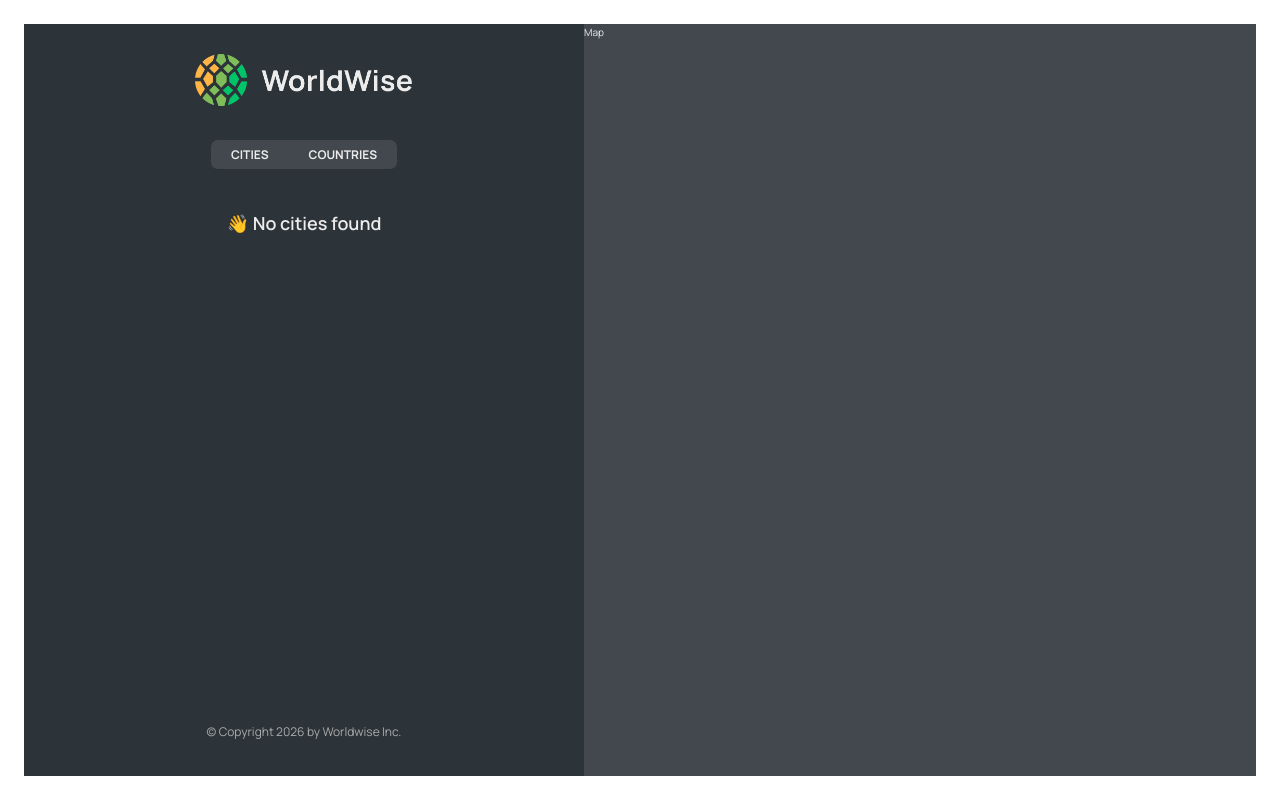
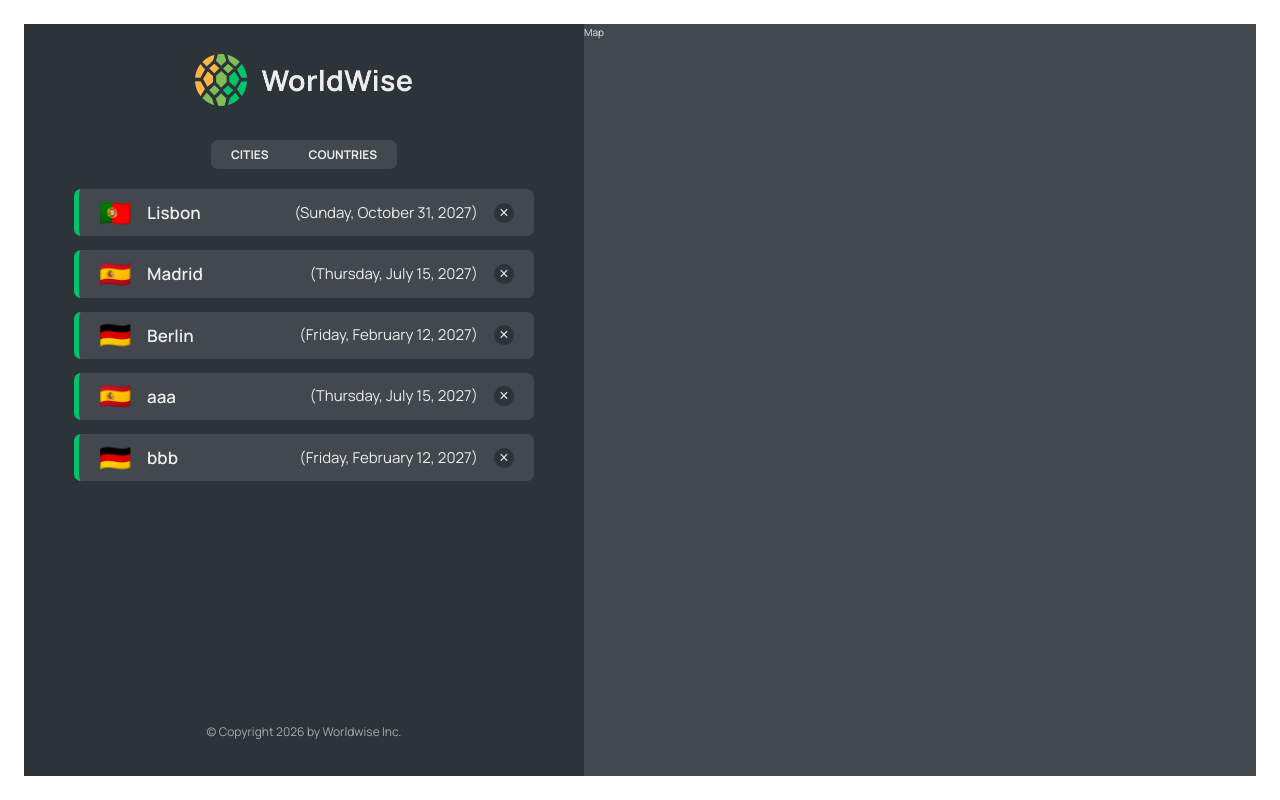
Before and after one commit to bayashiko-r/worldwise, a React (Vite) app: page /app in a window 1280 px wide. Built offline with nearby package versions, Linux system fonts and the light colour scheme; data requests are answered from the project's data file.

Commit message:
feat: use CountryList

```diff
--- a/data/cities.json
+++ b/data/cities.json
@@ -1,3 +1,64 @@
 {
-  "cities": []
+  "cities": [
+    {
+      "cityName": "Lisbon",
+      "country": "Portugal",
+      "emoji": "🇵🇹",
+      "date": "2027-10-31T15:59:59.138Z",
+      "notes": "My favorite city so far!",
+      "position": {
+        "lat": 38.727881642324164,
+        "lng": -9.140900099907554
+      },
+      "id": 73930385
+    },
+    {
+      "cityName": "Madrid",
+      "country": "Spain",
+      "emoji": "🇪🇸",
+      "date": "2027-07-15T08:22:53.976Z",
+      "notes": "",
+      "position": {
+        "lat": 40.46635901755316,
+        "lng": -3.7133789062500004
+      },
+      "id": 17806751
+    },
+    {
+      "cityName": "Berlin",
+      "country": "Germany",
+      "emoji": "🇩🇪",
+      "date": "2027-02-12T09:24:11.863Z",
+      "notes": "Amazing 😃",
+      "position": {
+        "lat": 52.53586782505711,
+        "lng": 13.376933665713324
+      },
+      "id": 98443197
+    },
+    {
+      "cityName": "aaa",
+      "country": "Spain",
+      "emoji": "🇪🇸",
+      "date": "2027-07-15T08:22:53.976Z",
+      "notes": "",
+      "position": {
+        "lat": 40.46635901755316,
+        "lng": -3.7133789062500004
+      },
+      "id": 4545
+    },
+    {
+      "cityName": "bbb",
+      "country": "Germany",
+      "emoji": "🇩🇪",
+      "date": "2027-02-12T09:24:11.863Z",
+      "notes": "Amazing 😃",
+      "position": {
+        "lat": 52.53586782505711,
+        "lng": 13.376933665713324
+      },
+      "id": 114514
+    }
+  ]
 }
--- a/src/App.jsx
+++ b/src/App.jsx
@@ -1,3 +1,5 @@
+import { useState, useEffect } from "react";
+
 import { BrowserRouter } from "react-router-dom";
 import { Routes, Route } from "react-router";
 import Homepage from "./pages/Homepage";
@@ -7,8 +9,7 @@
 import AppLayout from "./pages/AppLayout";
 import CityList from "./components/CityList";
 import PageNotFound from "./pages/PageNotFound";
-import { useState } from "react";
-import { useEffect } from "react";
+import CountryList from "./components/CountryList";
 
 const BASE_URL = 'http://localhost:9000';
 
@@ -43,7 +44,7 @@
         <Route path="app" element={<AppLayout />}>
           <Route index element={<CityList cities={cities} isLoading={isLoading} />} />
           <Route path="cities" element={<CityList cities={cities} isLoading={isLoading} />} />
-          <Route path="countries" element={<p>List of countries</p>} />
+          <Route path="countries" element={<CountryList cities={cities} isLoading={isLoading} />} />
           <Route path="form" element={<p>Form</p>} />
         </Route>
         <Route path="*" element={<PageNotFound />} />
--- /dev/null
+++ b/src/components/CountryList.jsx
@@ -0,0 +1,25 @@
+import Spinner from './Spinner';
+import styles from './CountryList.module.css';
+import CountryItem from './CountryItem';
+import Message from './Message';
+
+function CountryList({ cities, isLoading }) {
+
+    if (isLoading) return <Spinner />;
+
+    if (!cities.length) return <Message message="No cities found" />;
+
+    const countries = cities.reduce((arr, city) => {
+        if (!arr.map(el => el.country).includes(city.country))
+            return [...arr, { country: city.country, emoji: city.emoji }];
+        else return arr
+    }, []);
+
+    return (
+        <ul className={styles.countryList}>
+            {countries.map(country => <CountryItem key={country.id} country={country} />)}
+        </ul>
+    )
+}
+
+export default CountryList;
```
